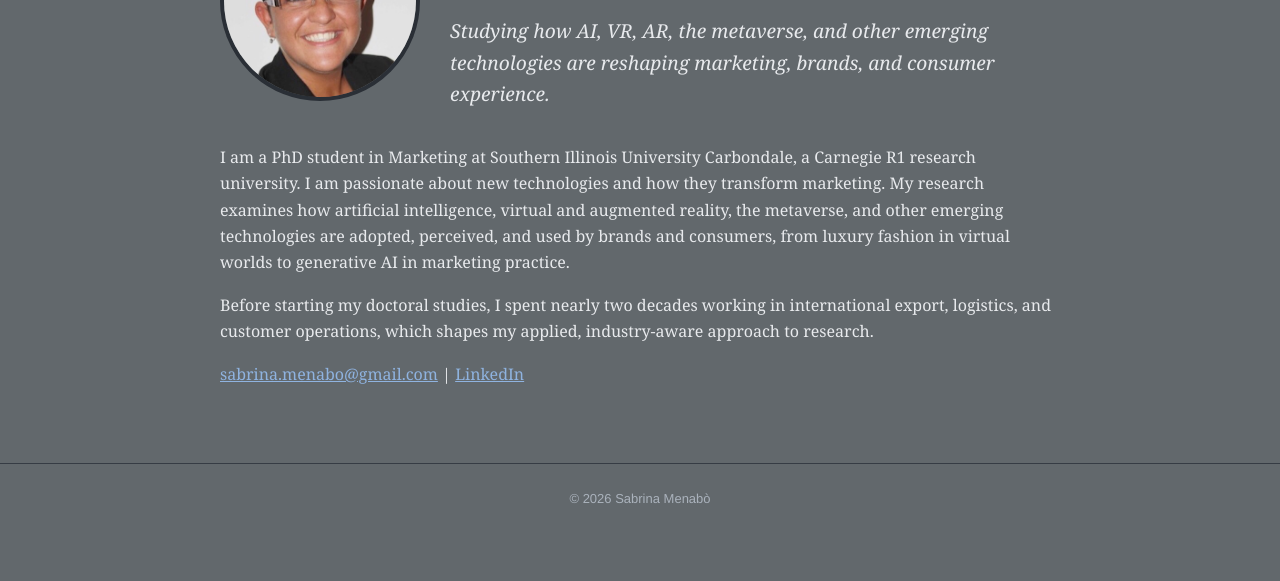
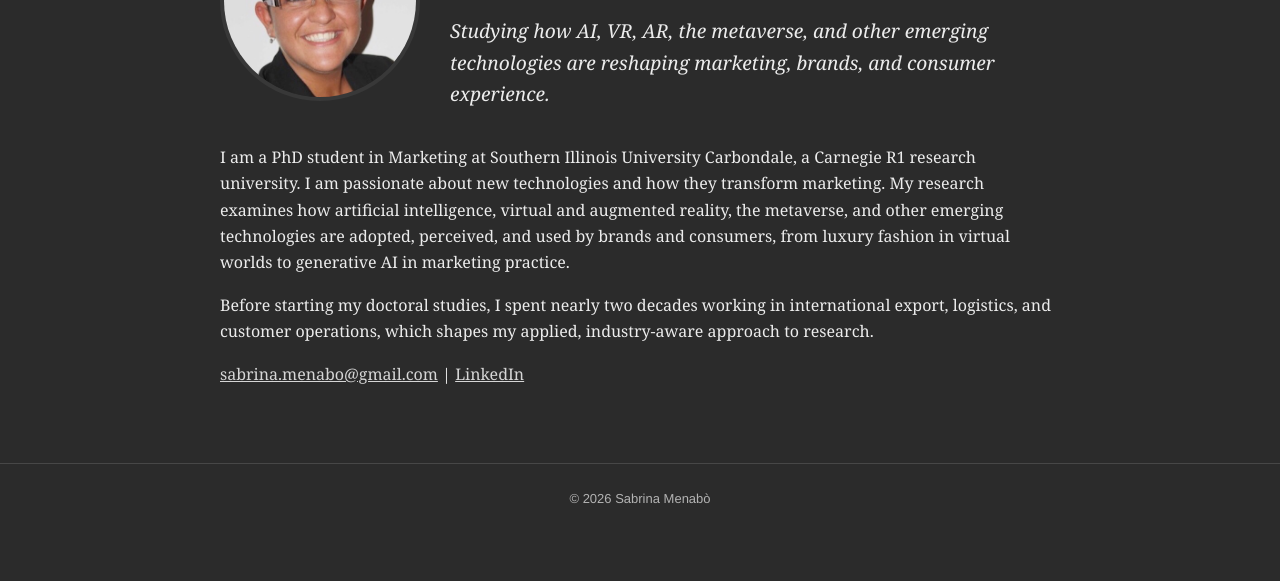
Before and after one commit to sabrinamenabo/sabrinamenabo.github.io, a plain HTML site: page index.html in a window 1280 px wide. Shown: the part 219-800 px from the top of the page. Drawn offline with Linux system fonts and the light colour scheme.

Commit message:
Update style.css

```diff
--- a/style.css
+++ b/style.css
@@ -1,4 +1,4 @@
-:root{--ink:#e8eaed;--muted:#aab2bc;--accent:#8fb3e0;--bg:#62686c;--bar:#171a1f;--soft:#2a2f36;--line:#363c44}
+:root{--ink:#ececec;--muted:#b3b3b3;--accent:#d6d6d6;--bg:#2b2b2b;--bar:#1f1f1f;--soft:#383838;--line:#474747}
 *{box-sizing:border-box}
 body{margin:0;font-family:Georgia,'Times New Roman',serif;color:var(--ink);background:var(--bg);line-height:1.65}
 a{color:var(--accent)}
```
